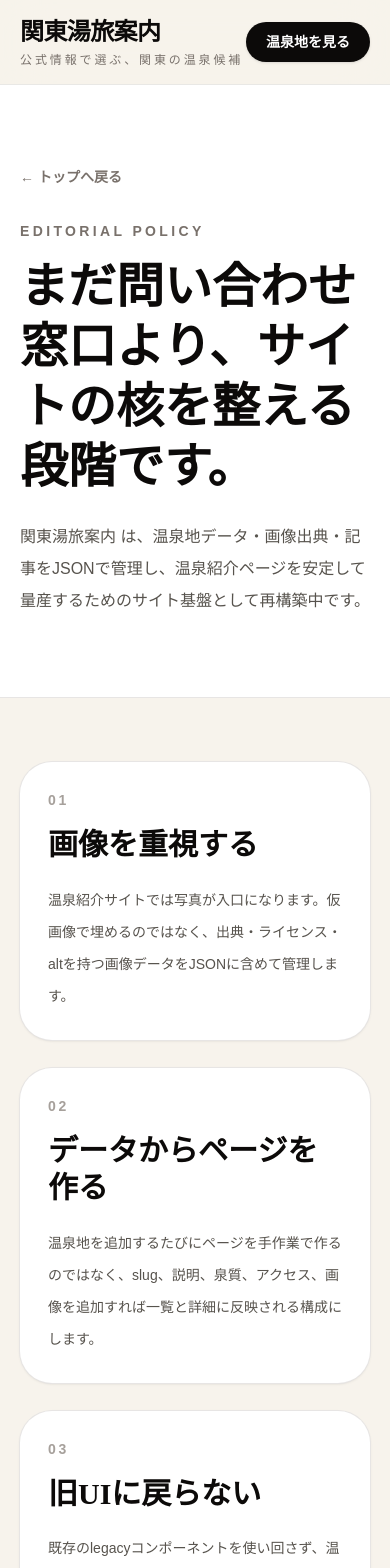
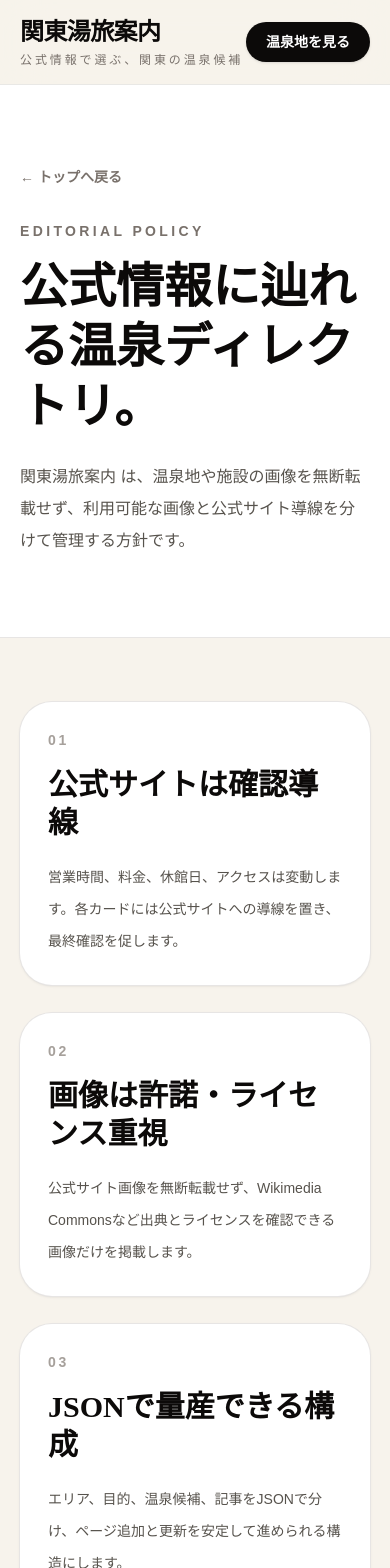
Before and after one commit to kazu-4728/website_v2, a Next.js app: page /contact in a window 390 px wide. Shown: the top 1568 px of the page. Built offline with nearby package versions, Linux system fonts and the light colour scheme.

Commit message:
refactor: contactをabout互換ページに変更

```diff
--- a/app/contact/page.tsx
+++ b/app/contact/page.tsx
@@ -1,64 +1,7 @@
-import Link from 'next/link';
-import { getSiteData } from '../lib/onsen-site';
+import AboutPage, { generateMetadata } from '../about/page';
 
-export function generateMetadata() {
-  const data = getSiteData();
-  return {
-    title: '運営方針',
-    description: '関東湯旅案内の運営方針、画像・データ整備方針、今後の拡張方針を掲載しています。',
-    openGraph: {
-      title: `運営方針 | ${data.site.name}`,
-      description: '関東湯旅案内の運営方針、画像・データ整備方針、今後の拡張方針を掲載しています。',
-    },
-  };
-}
+export { generateMetadata };
 
 export default function ContactPage() {
-  const data = getSiteData();
-
-  return (
-    <main className="bg-[#f7f3ec]">
-      <section className="border-b border-stone-200 bg-white py-20 md:py-28">
-        <div className="mx-auto max-w-7xl px-5 md:px-8">
-          <Link href="/" className="text-sm font-bold text-stone-500 hover:text-stone-950">
-            ← トップへ戻る
-          </Link>
-          <div className="mt-8 max-w-4xl">
-            <p className="text-sm font-bold tracking-[0.24em] text-stone-500">EDITORIAL POLICY</p>
-            <h1 className="mt-4 font-serif text-5xl font-bold leading-tight text-stone-950 md:text-7xl">
-              まだ問い合わせ窓口より、サイトの核を整える段階です。
-            </h1>
-            <p className="mt-6 max-w-2xl text-base leading-8 text-stone-600 md:text-lg">
-              {data.site.name} は、温泉地データ・画像出典・記事をJSONで管理し、温泉紹介ページを安定して量産するためのサイト基盤として再構築中です。
-            </p>
-          </div>
-        </div>
-      </section>
-
-      <section className="py-16 md:py-24">
-        <div className="mx-auto grid max-w-7xl gap-7 px-5 md:grid-cols-3 md:px-8">
-          {[
-            {
-              title: '画像を重視する',
-              body: '温泉紹介サイトでは写真が入口になります。仮画像で埋めるのではなく、出典・ライセンス・altを持つ画像データをJSONに含めて管理します。',
-            },
-            {
-              title: 'データからページを作る',
-              body: '温泉地を追加するたびにページを手作業で作るのではなく、slug、説明、泉質、アクセス、画像を追加すれば一覧と詳細に反映される構成にします。',
-            },
-            {
-              title: '旧UIに戻らない',
-              body: '既存のlegacyコンポーネントを使い回さず、温泉メディア用のsiteコンポーネントへ統一します。問い合わせ機能は必要になってから実装します。',
-            },
-          ].map((item, index) => (
-            <section key={item.title} className="rounded-[2rem] bg-white p-7 shadow-sm ring-1 ring-stone-200 md:p-8">
-              <p className="text-sm font-bold tracking-[0.2em] text-stone-400">0{index + 1}</p>
-              <h2 className="mt-4 font-serif text-3xl font-bold leading-tight text-stone-950">{item.title}</h2>
-              <p className="mt-5 text-sm leading-8 text-stone-600">{item.body}</p>
-            </section>
-          ))}
-        </div>
-      </section>
-    </main>
-  );
+  return <AboutPage />;
 }
```
